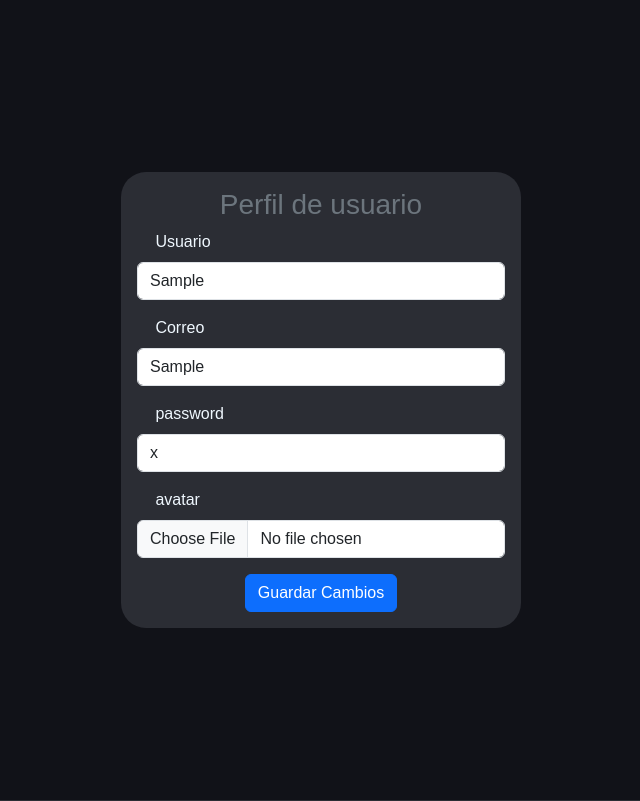
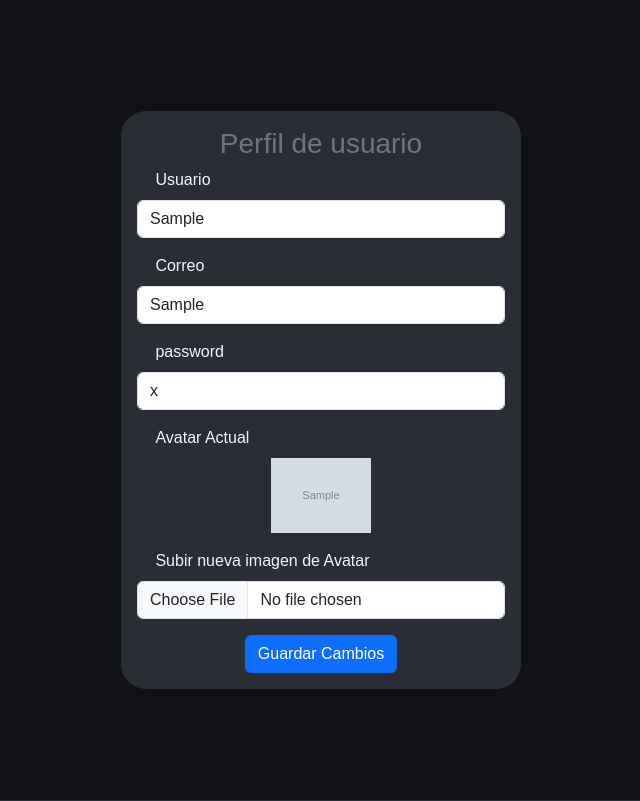
Before and after one commit to Marodriguezf/ArenaGames, a PHP site: page /crud_php/modificar_persona.php?id=1 in a window 1280 px wide. Shown: the part 96-897 px from the top of the page, without its empty margins (319-959 px from the left). Run offline with PHP 8.4, Linux system fonts and the light colour scheme; tables that the repository leaves empty or names only in its code hold one stand-in row (values such as "Sample post"); grey boxes marked "Sample" are stand-in pictures; some libraries are stand-ins or nearby versions.

Commit message:
modificacion formulario modificar registro

```diff
--- a/crud_php/controlador/Modificar_Persona.php
+++ b/crud_php/controlador/Modificar_Persona.php
@@ -5,23 +5,26 @@ if (isset($_POST["btnregistrar"])) {
         $usuario = $_POST["usuario"];
         $correo = $_POST["correo"];
         $password = $_POST["password"];
+        $avatar = null;
 
-        // Manejo de la imagen de avatar
-        $avatar = null; // Variable para almacenar la ruta del avatar
+        // Verificar si se cargó una nueva imagen
+        $avatar = $_POST["avatar_actual"]; // Usar el avatar actual como valor predeterminado
 
         if (isset($_FILES["avatar"]) && $_FILES["avatar"]["error"] === UPLOAD_ERR_OK) {
-            $uploadDir = "../imagenes";
-            $uploadPath = $uploadDir . basename($_FILES["avatar"]["name"]);
+            $uploadDir = "../imagenes/";
+            $avatarName = basename($_FILES["avatar"]["name"]);
+            $uploadPath = $uploadDir . $avatarName;
 
             if (move_uploaded_file($_FILES["avatar"]["tmp_name"], $uploadPath)) {
-                $avatar = $uploadPath;
+                $avatar = $avatarName; // Usar la nueva imagen si se cargó
             }
+
         } else {
-            // Si no se cargó una nueva imagen, usa el valor existente
-            $avatar = $_POST["avatar_existente"];
+            // Usar la imagen existente si no se cargó una nueva
+            $avatar = $_POST["avatar_actual"];
         }
 
-        // Prepara la consulta SQL para actualizar la persona
+        // Preparar la consulta SQL
         $sql = $conexion->prepare("UPDATE persona SET usuario=?, correo=?, password=?, avatar=? WHERE id_persona=?");
         $sql->bind_param("ssssi", $usuario, $correo, $password, $avatar, $id);
 
--- a/crud_php/modificar_persona.php
+++ b/crud_php/modificar_persona.php
@@ -61,28 +61,34 @@ if (isset($_GET["id"])) {
     </nav>
 
     <div class="form">
-        <form class="content col-4 p-3 m-auto" method="POST">
+        <form class="content col-4 p-3 m-auto" method="POST" enctype="multipart/form-data">
             <h3 class="text-center text-secondary">Perfil de usuario</h3>
             <input type="hidden" name="id" value="<?= $_GET["id"] ?>">
             <?php
             include "controlador/Modificar_Persona.php";
             if ($sql && $datos = $sql->fetch_object()) { ?>
                 <div class="mb-3">
-                <label for="usuario" class="form-label">Usuario</label>
-                <input type="text" class="form-control" name="usuario" value="<?= $datos->usuario ?>">
+                    <label for="usuario" class="form-label">Usuario</label>
+                    <input type="text" class="form-control" name="usuario" value="<?= $datos->usuario ?>">
                 </div>
                 <div class="mb-3">
-                <label for="correo" class="form-label">Correo</label>
-                <input type="email" class="form-control" name="correo" value="<?= $datos->correo ?>">
+                    <label for="correo" class="form-label">Correo</label>
+                    <input type="email" class="form-control" name="correo" value="<?= $datos->correo ?>">
                 </div>
                 <div class="mb-3">
-                <label for="password" class="form-label">password</label>
+                    <label for="password" class="form-label">password</label>
                     <input type="text" class="form-control" name="password" value="<?= $datos->password ?>">
                 </div>
                 <div class="mb-3">
-                <label for="avatar" class="form-label">avatar</label>
-                    <input type="file" class="form-control" name="avatar" value="<?= $datos->avatar ?>">
+                    <label for="avatar" class="form-label">Avatar Actual</label>
+                    <img src="<?= $datos->avatar ?>" alt="Avatar Actual" width="100">
                 </div>
+                <div class="mb-3">
+                    <label for="avatar" class="form-label">Subir nueva imagen de Avatar</label>
+                    <input type="file" class="form-control" name="avatar" accept="image/jpg, image/jpeg, image/png, image/webp">
+                </div>
+                <input type="hidden" name="avatar_actual" value="<?= $datos->avatar ?>">
+
 
             <?php } else {
                 echo "No se encontraron datos para modificar.";
```
